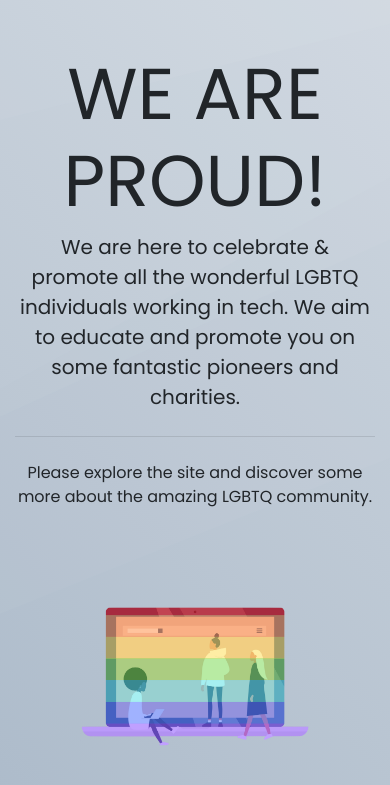
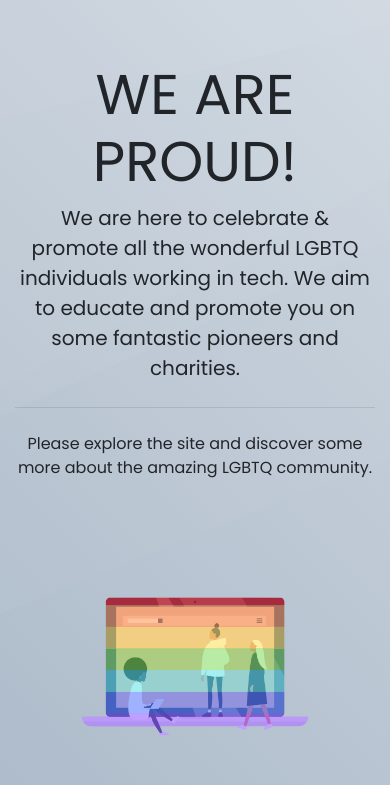
Before and after one commit to Tmuat/pride-hackathon-t4, a plain HTML site: page index.html in a window 390 px wide. Shown: the part 51-836 px from the top of the page. Drawn offline with nearby package versions, Linux system fonts and the light colour scheme.

Commit message:
Adjusted CSS for landing font on smaller screen sizes

```diff
--- a/assets/css/base.css
+++ b/assets/css/base.css
@@ -72,10 +72,18 @@ html {
     height: calc(100vh - 68px);
 }
 
+.landing-font {
+    font-size: 4.5rem;
+}
+
 /* ---------------------------------------------- Landing end */
 
 /* Small devices (landscape phones, 576px and up) */
-@media (max-width: 767.98px) { }
+@media (max-width: 767.98px) {
+    .landing-font {
+        font-size: 2.5rem;
+    }
+}
 
 /* Medium devices (tablets, 768px and up) */
 @media (max-width: 991.98px) {
@@ -91,4 +99,8 @@ html {
 }
 
 /* Large devices (desktops, 992px and up) */
-@media (max-width: 1199.98px) { }
+@media (max-width: 1199.98px) {
+    .landing-font {
+        font-size: 3.5rem;
+    }
+}
--- a/index.html
+++ b/index.html
@@ -55,7 +55,7 @@
     <section id="landing" class="landing-background full-height container-fluid ">
         <div class="row landing-content-height px-md-5">
             <div class="col-12 col-lg-7 my-auto text-center text-lg-left">
-                    <h1 class="display-3">WE ARE PROUD!</h1>
+                    <h1 class="landing-font">WE ARE PROUD!</h1>
                     <p class="lead">We are here to celebrate & promote all the wonderful LGBTQ individuals working in tech. We aim to educate and promote you on some fantastic pioneers and charities.</p>
                     <hr class="my-4">
                     <p>Please explore the site and discover some more about the amazing LGBTQ community.</p>
```
